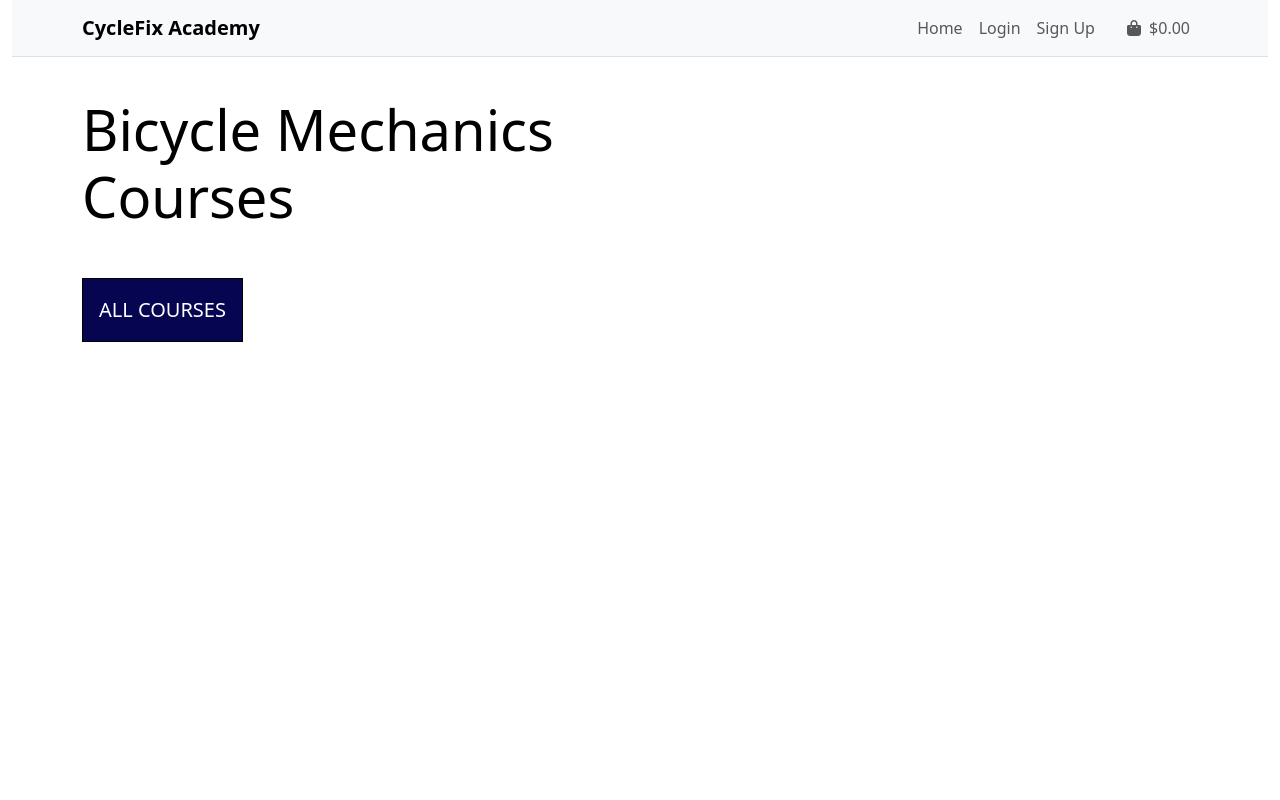
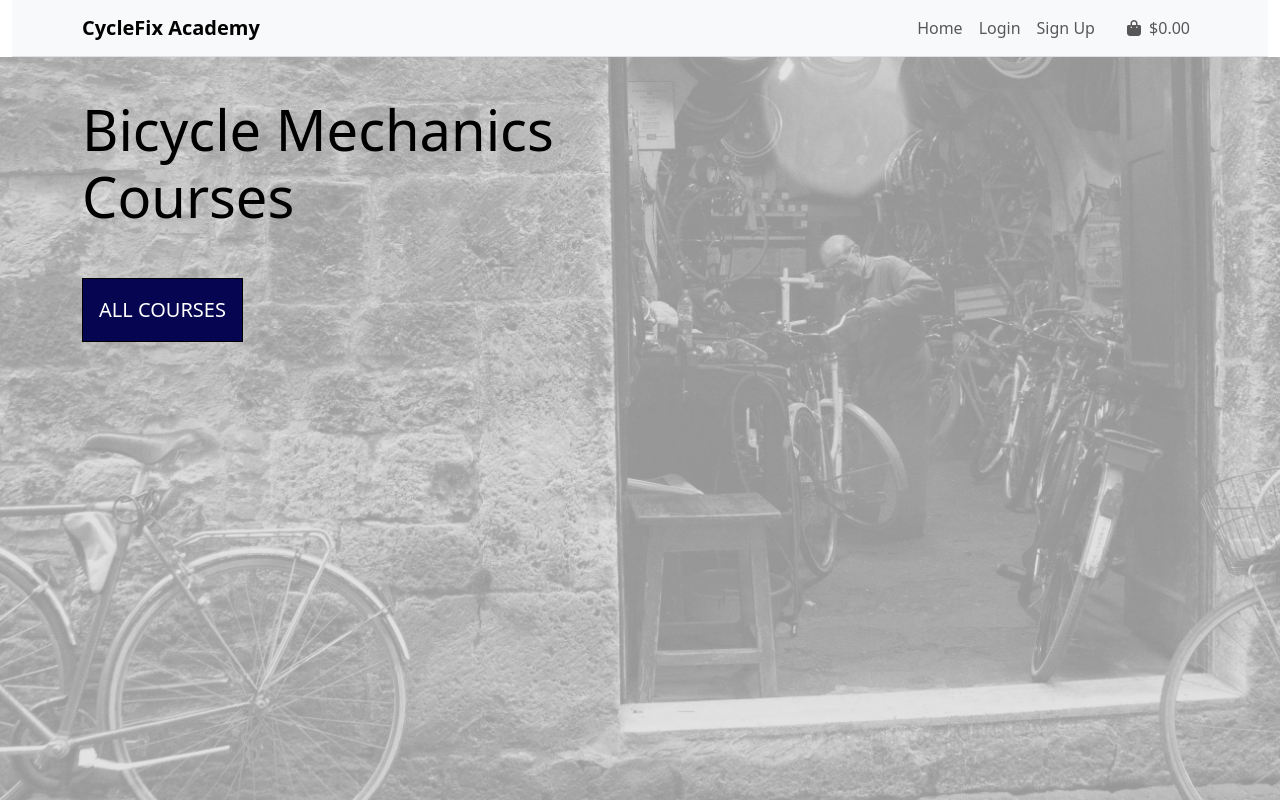
Before and after one commit to JulianaZani/codeinstituteproject5, a Django app: page / in a window 1280 px wide. Run offline with Django 5.2, Linux system fonts and the light colour scheme.

Commit message:
Add background image

```diff
--- a/static/css/style.css
+++ b/static/css/style.css
@@ -5,6 +5,8 @@ body {
   font-family: system-ui, -apple-system, "Segoe UI", Roboto, "Helvetica Neue",
                Arial, "Noto Sans", "Liberation Sans", "Apple Color Emoji",
                "Segoe UI Emoji", "Segoe UI Symbol", sans-serif;
+  background: url('/media/lightbackgroung01.webp') no-repeat center center fixed;
+  background-size: cover;
 }
 
 .header-spacer {
```
Also changed, not shown: README.md, media/lightbackgroung.webp (added), media/lightbackgroung01.webp (added).
